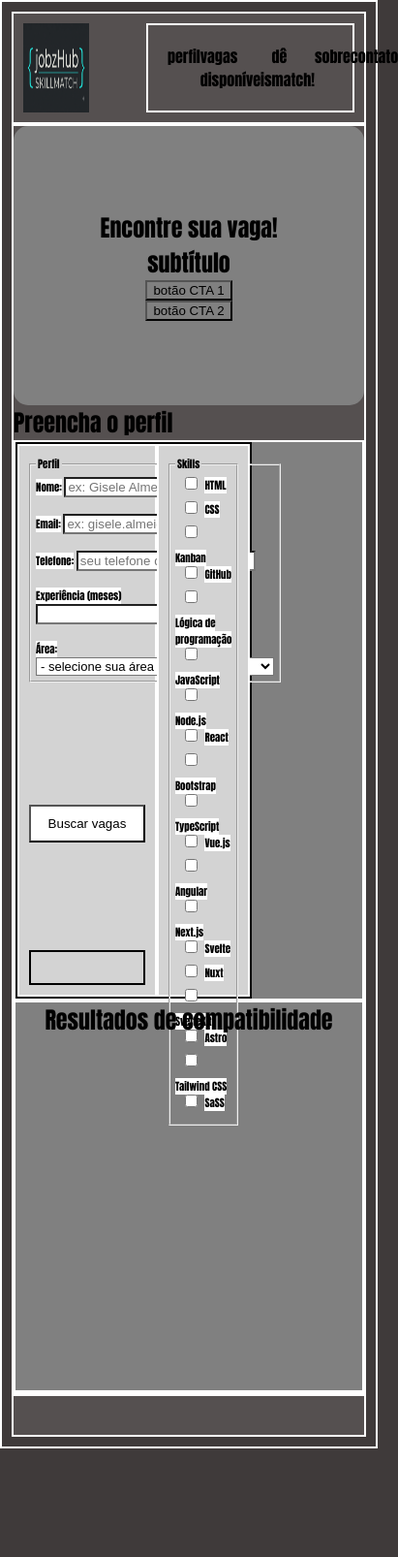
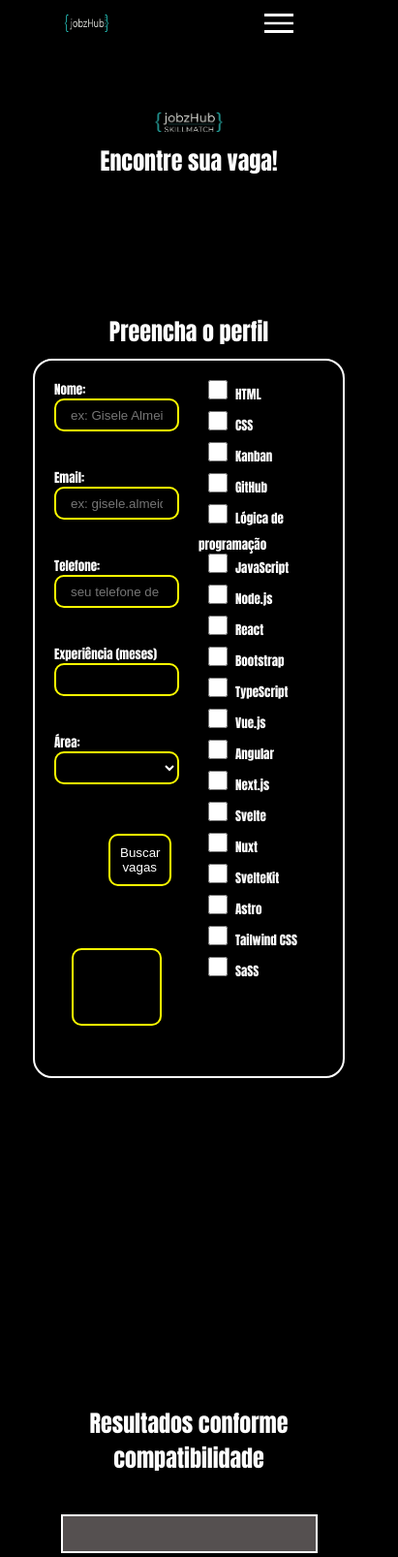
Before and after one commit to didiertavares/SCTec-projetoRecup-M1, a website with bundled scripts: page index.html in a window 390 px wide. Shown: the whole page at 97% size, 411 px wide, since content can reach past the window. Before the commit the page ends 1510 px from the top, so only its background shows below. Built offline with nearby package versions, Linux system fonts and the light colour scheme.

Commit message:
feat: add new logo images and update navigation menu; enhance UI with responsive design and improved styles

```diff
--- a/assets/scripts/main.js
+++ b/assets/scripts/main.js
@@ -1,5 +1,3 @@
-// # ponto de entrada (<script type="module">)
-
 // MOTOR.JS: importação das classes Vaga e VagaFE
 import { Vaga, VagaFE, criarInstanciaCandidato } from "./motor.js"
 
@@ -56,6 +54,3 @@ const vagasOrdenadas = instanciasVagasFE.sort((a, b) => b.score - a.score)
 console.log(vagasOrdenadas)
 
 renderContainerVagas(vagasOrdenadas)
-
-
-// função para identficar missingTechs + frequentes
--- a/assets/styles/index.style.css
+++ b/assets/styles/index.style.css
@@ -1,107 +1,212 @@
-/* # estilos + responsividade (mobile-first) */
-
 *{
     margin: 0;
-    background: none;
+    padding: 0;
+    box-sizing: border-box;
+    background: black;
 }
+
 body{
-    margin: 0;
-    padding: 10px;
+    margin: 0px 15%;
+    padding: 4px;
     justify-content: center;
     box-sizing: border-box;
     min-height: 100vh;
-    border: 2px solid white;
-    background: rgb(63, 58, 58);
+    color: white;
+    background: none;
     font-family: Impact, Haettenschweiler, 'Arial Narrow Bold', sans-serif, Tahoma, Geneva, Verdana, sans-serif, Geneva, Tahoma, 'Lucida Sans', 'Lucida Sans Regular', 'Lucida Grande', 'Lucida Sans Unicode', Geneva, Verdana, sans-serif;
     user-select: none;
 }
+
 header{
     margin: 0;
-    border: 2px solid white;
+
     display: flex;
     justify-content: space-between;
-    padding: 10px;
-    background: rgb(85, 80, 80);
+    padding: 0;
+    background: #000000;
 }
-nav{
+
+#hamburger{
+  display: none;
+  flex-direction: column;
+  background: none;
+  justify-content: center;
+  border: none;
+  cursor: pointer;
+}
+
+#hamburger img{
+    width: 100%;
+}
+
+.menu{
     margin: 0;
-    padding: 20px;
-    border: 2px solid white;
+    padding: 0;
     background: none;
     display: flex;
     justify-content: space-between;
     width: 50%;
 }
+
+nav p{
+    margin-right: 30px;
+    display: flex;
+    flex-direction: column;
+    /* background-color: radial-gradient(135deg, var(--darkblue), var(--white)); */
+    justify-content: center;
+    color: yellow;
+
+}
+
+a{
+  color: inherit;
+  text-decoration: none;
+}
+
 img{
     width: 20%;
     background: none;
 }
 
+.hero img{
+    width: 30%;
+}
+
 main{
     margin: 0;
-    border: 2px solid white;
-    background: rgb(85, 80, 80);
+    background: #000000;
     column-gap: 4px;
 }
-section{
-    margin: 0;
-    border: 2px solid grey;
-    background: grey;
 
-}
 .hero{
     display: flex;
     flex-direction: column;
-    /* background-color: radial-gradient(135deg, var(--darkblue), var(--white)); */
     align-items: center;
     justify-content: center;
-    text-align: center;
-    padding: 2rem;
-    border-radius: 15px;
-    min-height: 220px;
-    background: grey;
+    height: 200px;
+    background: none;
 }
 #perfil{
     display: flex;
+    flex-wrap: wrap;
     flex-direction: row;
+    justify-content: center;
     margin: 0;
+}
 
-    border: 2px solid white;
+#titulo-perfil{
+    text-align: center;
+    margin-top: 60px;
+    padding-top: 20px;
 }
 
 form{
-    margin: 0;
-    border: 2px solid black;
+    margin: 10px;
+    padding: 10px;
+    border: 2px solid white;
+    border-radius: 20px;
     font-size: small;
     display: flex;
-    height: 570px;
-    width: 67%;
-    background: grey;
+    flex-wrap: wrap;
+    background: none;
 }
+
+form label{
+    background-color: black;
+}
+
 form input:focus{
     outline: 3px solid greenyellow
 }
 
 form button{
-    margin-top: 15px;
+    margin: 2rem 3.5rem;
     padding: 10px;
-    background: white;
+    background: none;
+    border: 2px solid yellow;
+    border-radius: 10px;
+    color: white;
+    width: 50%;
+}
+
+.div-fieldsets{
+    margin: 0;
+    padding: 10px;
+    width: 50%;
+    background: none;
+    font-size: small;
 
 }
+
+#fieldset-pessoal{
+    display: flex;
+    flex-direction: column;
+    justify-content: space-between;
+}
+
+#fieldset-skills{
+    display: flex;
+    flex-direction: column;
+    justify-content: space-between;
+}
+
+input{
+    background: black;
+    border: 2px solid yellow;
+    border-radius: 10px;
+    color: white;
+    height: 1rem;
+    padding: 15px;
+}
+
+label{
+    background: white;
+}
+
+input[type="checkbox"] {
+    margin-right: 5px;
+    margin-left: 10px;
+    margin-bottom: 12px;
+    height: 20px;
+    width: 20px;
+    accent-color: yellow;
+    cursor: pointer;
+}
+
+select{
+    background: black;
+    font-size: small;
+    color: white;
+    border: 2px solid yellow;
+    border-radius: 10px;
+    height: 1rem;
+    padding: 15px;
+    cursor: pointer;
+}
+
+option{
+    color: white;
+}
+
+#form-perfil input:focus {
+    outline: 2px solid green;
+}
+
 #feedback-usuario{
-    border: 2px solid black;
-    height: 2rem;
+    margin: 2rem 1.1rem ;
+    padding: 10px;
+    border: 2px solid yellow;
+    border-radius: 10px;
+    height: 5rem;
 
 }
+
 #recap-perfil{
     display: flex;
     flex-direction: column;
     flex-wrap: wrap;
+    padding: 30px;
     justify-content: space-around;
-    text-align: start;
-    width: 33%;
-}
-#recap-perfil h2{
     text-align: center;
 }
 
@@ -109,91 +214,77 @@ form button{
     display: flex;
     flex-direction: column;
 }
-#resultados{
-    margin: 0;
-    border: 2px solid white;
-    height: 400px;
-    min-width: 96%;
+
+#recap-perfil h2{
+    text-align: center;
+    color: yellow;
+    margin: 20px;
+
 }
-.fieldset{
-    margin: 0;
-    border: 2px solid white;
-    padding: 10px;
-    width: 50%;
-    background: lightgrey;
-    font-size: smaller;
-}
-fieldset{
-    padding: 5px;
-}
-#fieldset-pessoal{
-    display: flex;
-    flex-direction: column;
-    justify-content: space-between;
-}
-#fieldset-skills{
-    display: flex;
-    flex-direction: column;
-    justify-content: space-between;
-}
-input{
-    background: white;
-}
-label{
-    background: white;
-}
-input[type="checkbox"] {
-    margin-right: 5px;
-    margin-left: 10px;
-    margin-bottom: 12px;
-}
+
 li{
     list-style: none;
 }
-select{
-    background: white;
-    font-size: small;
-}
 
-#form-perfil input:focus {
-    outline: 2px solid green;
+#resultados{
+    margin: 0;
 }
 
 #titulo-resultados{
     text-align: center;
+    margin-top: 40px;
+    padding-top: 20px;
 }
 
+#container-cardsResultados{
+    display: flex;
+    flex-wrap: wrap;
+    justify-content: space-evenly;
+    flex: 1 1 1 1;
+    padding: 20px;
+}
+
+/* #container-cardsResultados > * {
+  flex: 1 1 15,62rem;
+} */
+
 .card-vaga{
-    width: 22%;
-    height: 95%;
-    box-sizing: border-box;
     display: flex;
     flex-direction: column;
     flex-wrap: wrap;
     justify-content: space-around;
     font-size: smaller;
     text-align: center;
-    border: 2px solid white;
+    border: 4px solid yellow;
     border-radius: 30px;
     padding: 10px;
 }
+
+.match{
+    margin-top: 30px;
+    font-size: 30px;
+}
+.score{
+    font-size: 70px;
+    margin-bottom: 30px;
+}
+
 #badges1{
     display: flex;
     justify-content: space-evenly;
 }
 
+.badge{
+    border: 1px solid yellow;
+    border-radius: 10px;
+    padding: 10px;
+    background: yellow;
+    color: black;
+}
+
 #badges2{
     display: flex;
     justify-content: space-evenly;
-}
-
-#container-cardsResultados{
-    display: flex;
-    flex-wrap: wrap;
-    justify-content: space-evenly;
-    padding: 20px;
-    height: 100%;
-    gap: 30px;
 }
 
 footer{
@@ -203,28 +294,30 @@ footer{
     background: rgb(85, 80, 80);
 }
 
-
-
-
-
-
-/* RESPONSIVIDADE (quase) PRONTA
 @media(max-width:768px){
-    #reducedMenu{                       > menu vira 3 "listras"
-    display: block;
-    color: rgb(131, 197, 190);
-    }
-    .menuList{
+  #hamburger{
+    display: flex;
+    margin-right: 20px;
+  }
+  .menu{
     position: absolute;
-    top: 20px;
-    right: 20px;
+    padding: 20px;
+    text-align: right;
+    top: 30px;
+    right: 30px;
     gap: 10px;
-    background: rgb(170, 213, 118);
-    color: rgb(11, 29, 1);
+    background: rgb(40, 40, 40);
+    border: 2px solid yellow;
+    border-radius: 30px;
+    width: 30%;
     flex-direction: column;
     display: none;
-    }
-    .menuList.ativa{
+  }
+  .menu p{
+    color: white;
+  }
+
+  .menu.ativa{
     display: flex;
-    }
-} */
+  }
+}
--- a/index.html
+++ b/index.html
@@ -9,35 +9,30 @@
 </head>
 <body>
     <header class="cabeçalho">
-        <img src="./assets/img/logo-jobzhub-skillmatch.png" alt="logotipo">
+        <img src="./assets/img/logo-jobzhub-removebg-preview.png" alt="logotipo">
 
-        <nav aria-label="navegação principal">
-            <p>perfil</p>
-            <p>vagas disponíveis</p>
-            <p>dê match!</p>
-            <p>sobre</p>
-            <p>contato</p>
+        <span id='hamburger'><img src="./assets/img/menu_40dp_WHITE_FILL0_wght400_GRAD0_opsz40.png" alt="ícone-menu" aria-label="ícone do menu"></span>
+        <nav class="menu" aria-label="navegação principal">
+            <p><a href="#hero">dê match!</a></p>
+            <p><a href="#perfil">perfil</a></p>
+            <p><a href="#resultados">vagas</a></p>
+            <p><a href="#rodapé">sobre</a></p>
+            <p><a href="#rodapé">contato</a></p>
         </nav>
 
     </header>
 
     <main class="container principal">
-        <section class="hero" aria-label="apresentação">
+        <section id="hero" class="hero" aria-label="apresentação">
+            <img src="./assets/img/logo-jobzhub-skillmatch-removebg-preview.png" alt="logotipo do produto skillmatch">
             <h1>Encontre sua vaga!</h1>
-            <h2>subtítulo</h2>
-            <button type="button" id="btn-cta1" aria-label="comece sua análise">botão CTA 1</button>
-            <button type="button" id="btn-cta2" aria-label="saiba mais">botão CTA 2</button>
-
-
         </section>
 
         <h2 id="titulo-perfil">Preencha o perfil</h2>
         <section id="perfil" aria-labelledby="titulo-perfil">
 
             <form id="form-perfil">
-                <div id="fieldset-pessoal" class="fieldset">
-                    <fieldset>
-                        <legend>Perfil</legend>
+                <div id="fieldset-pessoal" class="div-fieldsets">
 
                     <label for="nome">Nome:</label>
                     <input type="text" id="nome" name="nome" placeholder="ex: Gisele Almeida" required><br>
@@ -64,7 +59,7 @@
                         <option value="cybersecurt">Cibersegurança</option>
                     </select><br>
 
-                    </fieldset>
+
                     <button type="submit">Buscar vagas</button>
 
                     <!-- <button onclick="limparForm()">limpar form</button> -->
@@ -73,11 +68,8 @@
                      <!-- espaço destino da function mostrarStatus() -->
                     </div>
 
-
                 </div>
-                <div id="fieldset-skills" class="fieldset">
-                    <fieldset id="fieldset-techs">
-                        <legend>Skills</legend>
+                <div id="fieldset-techs" class="div-fieldsets">
 
                     <input type="checkbox" id="html" class="techs-fe" name="HTML" value="sim" />
                     <label for="html">HTML</label><br>
@@ -136,12 +128,13 @@
                     <input type="checkbox" id="sass" class="techs-fe" name="SaSS" value="sim" />
                     <label for="sass">SaSS</label><br>
 
-                    </fieldset>
                 </div>
 
             </form>
 
-            <div id="recap-perfil" aria-labelledby="resumo-candidato">
+        </section>
+
+        <section id="recap-perfil" aria-labelledby="resumo-candidato">
             <h2 id="resumo-candidato"></h2>
             <article id="card-perfil" class="card-perfil">
                 <ul>
@@ -154,12 +147,10 @@
                     <li id="li-habilidades" class='prop-candidato'></li><br>
                 </ul>
             </article>
-            </div>
-
         </section>
 
         <section id='resultados' aria-labelledby='titulo-resultados'>
-            <h2 id="titulo-resultados">Resultados de compatibilidade</h2>
+            <h2 id="titulo-resultados">Resultados conforme compatibilidade</h2>
 
             <div id="container-cardsResultados">
             </div>
@@ -168,7 +159,7 @@
 
     </main>
 
-    <footer class="rodapé" aria-label="rodapé">
+    <footer id="rodapé" class="rodapé" aria-label="rodapé">
 
     </footer>
 
```
Also changed, not shown: assets/scripts/ui.js (+16 -49 lines), assets/img/logo-jobzhub-removebg-preview.png (added), assets/img/logo-jobzhub-skillmatch-removebg-preview.png (added), assets/img/menu_40dp_WHITE_FILL0_wght400_GRAD0_opsz40.png (added). Lines whose indentation alone changed are shown as unchanged.
